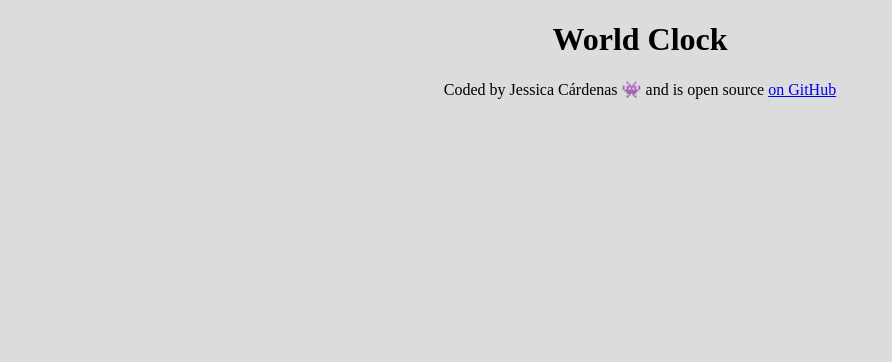
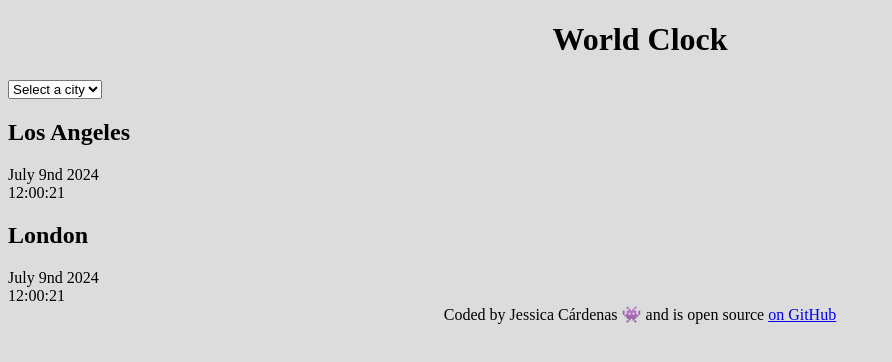
Before and after one commit to JessCardenas/World-clock, a plain HTML site: page index.html in a window 1280 px wide. Shown: the whole page, without its empty margins (0-892 px from the left). Drawn offline with Linux system fonts and the light colour scheme.

Commit message:
added basic HTML

```diff
--- a/index.html
+++ b/index.html
@@ -7,7 +7,29 @@
     <title>World Clock Jessica Cárdenas</title>
   </head>
   <body>
-    <h1>World Clock</h1>
+    <div class="container">
+      <h1>World Clock</h1>
+
+      <select id="">
+        <option value="">Select a city</option>
+        <option value="">México</option>
+        <option value="">New York</option>
+        <option value="">Tokyo</option>
+        <option value="">Barcelona</option>
+      </select>
+
+      <div class="city">
+        <h2>Los Angeles</h2>
+        <div class="date">July 9nd 2024</div>
+        <div class="time">12:00:21</div>
+      </div>
+
+      <div class="city">
+        <h2>London</h2>
+        <div class="date">July 9nd 2024</div>
+        <div class="time">12:00:21</div>
+      </div>
+    </div>
     <footer>
       Coded by Jessica Cárdenas 👾 and is open source
       <a
```
